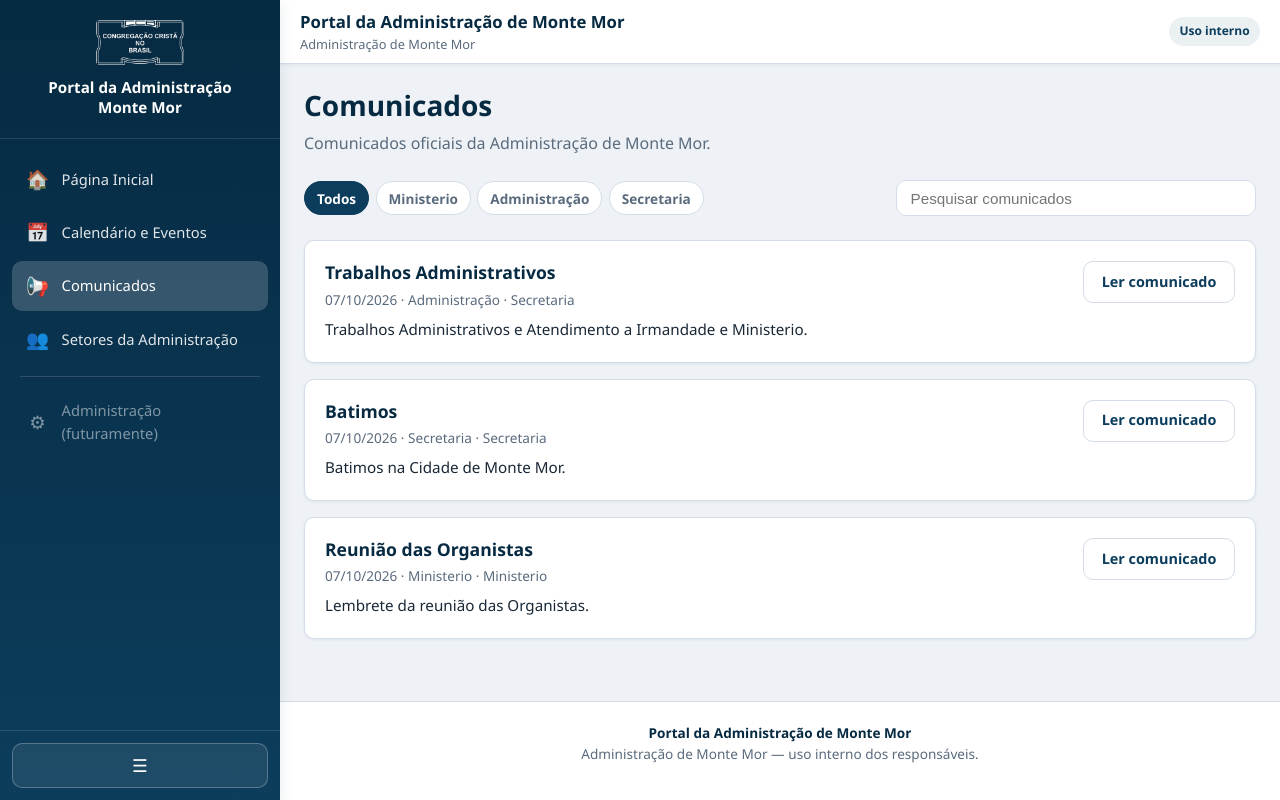
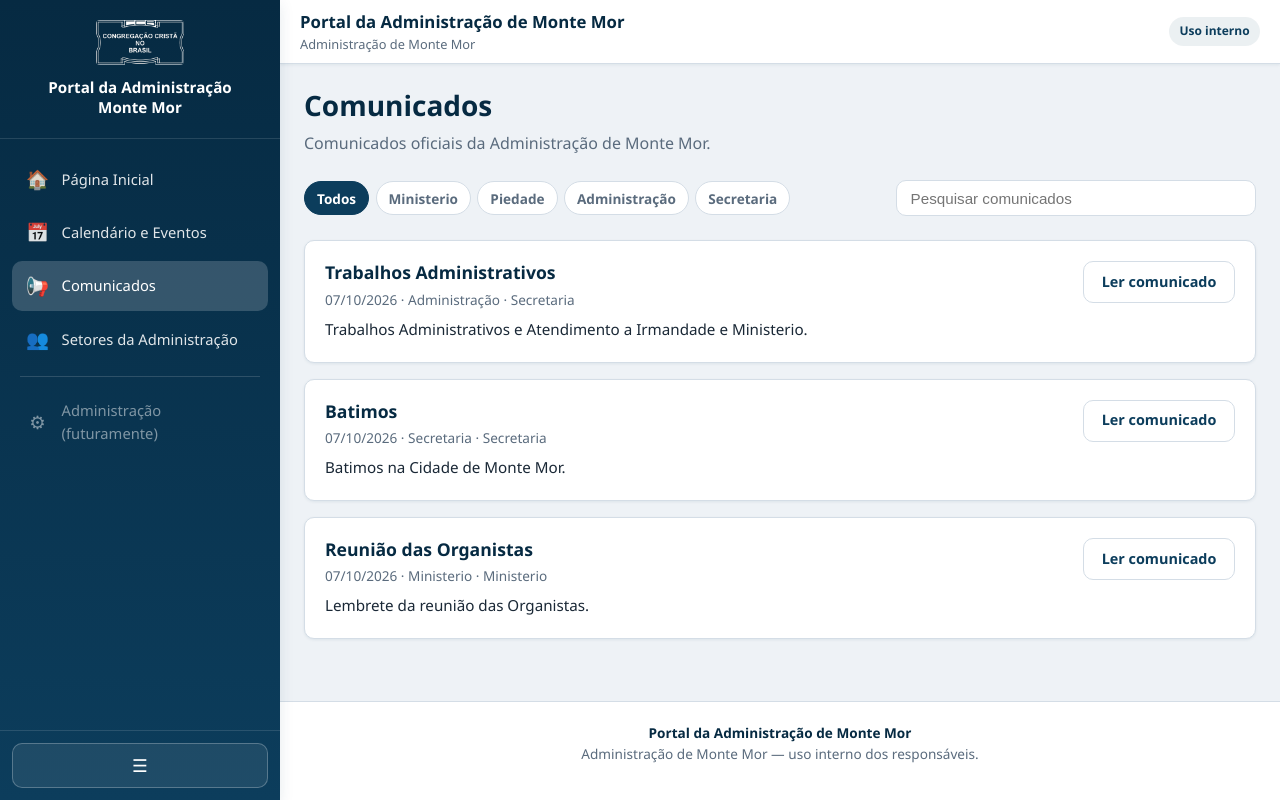
Before and after one commit to AdministracaoMonteMor/adm-monte-mor, a React (Vite) app: page /comunicados in a window 1280 px wide. Built offline with nearby package versions, Linux system fonts and the light colour scheme.

Commit message:
atualizacao do site

```diff
--- a/src/data/announcements.js
+++ b/src/data/announcements.js
@@ -58,6 +58,7 @@ Conselho de Anciães`,
 export const announcementCategories = [
   "Todos",
   "Ministerio",
+  "Piedade",
   "Administração",
   "Secretaria",
 ];
```
